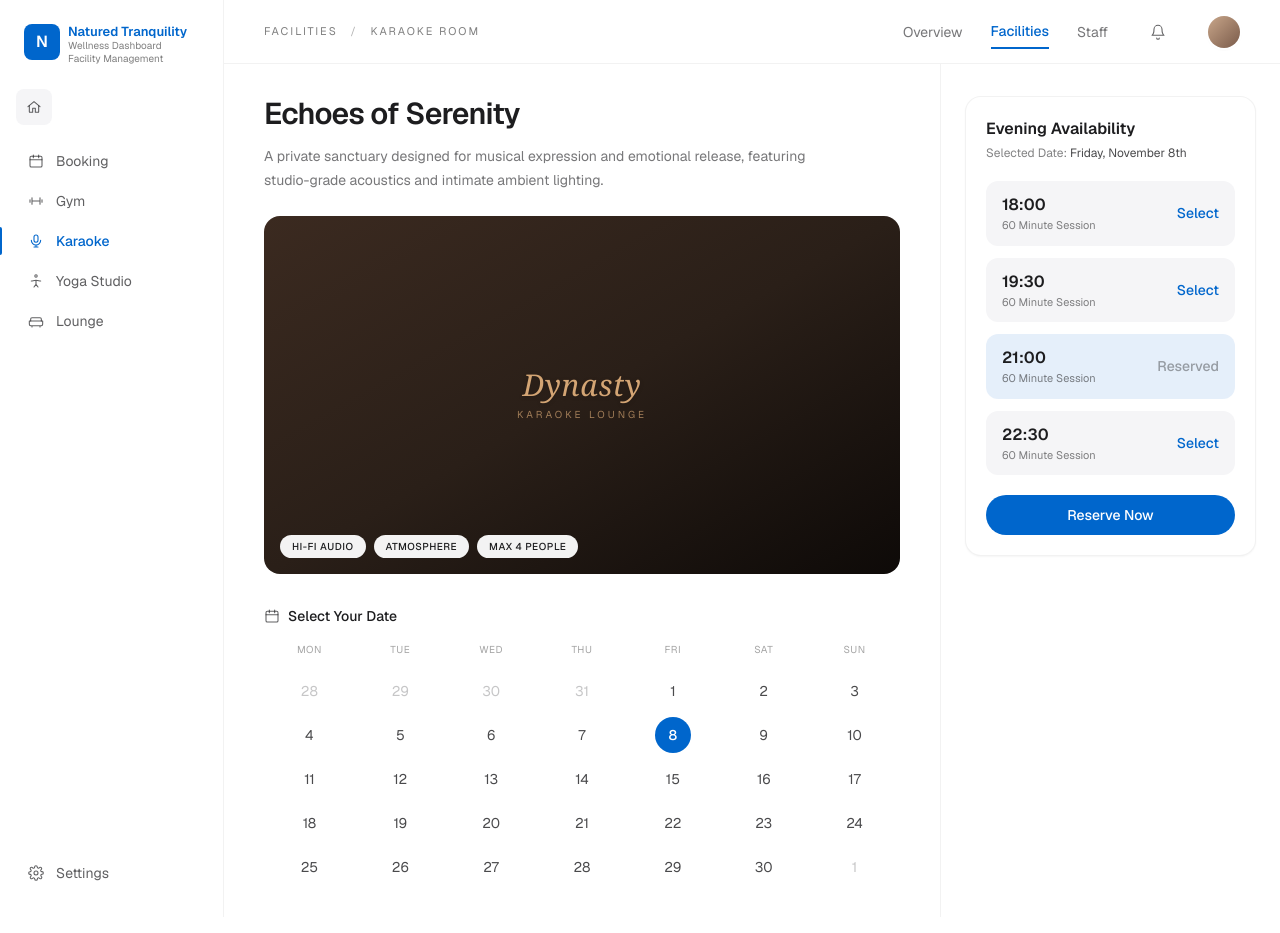
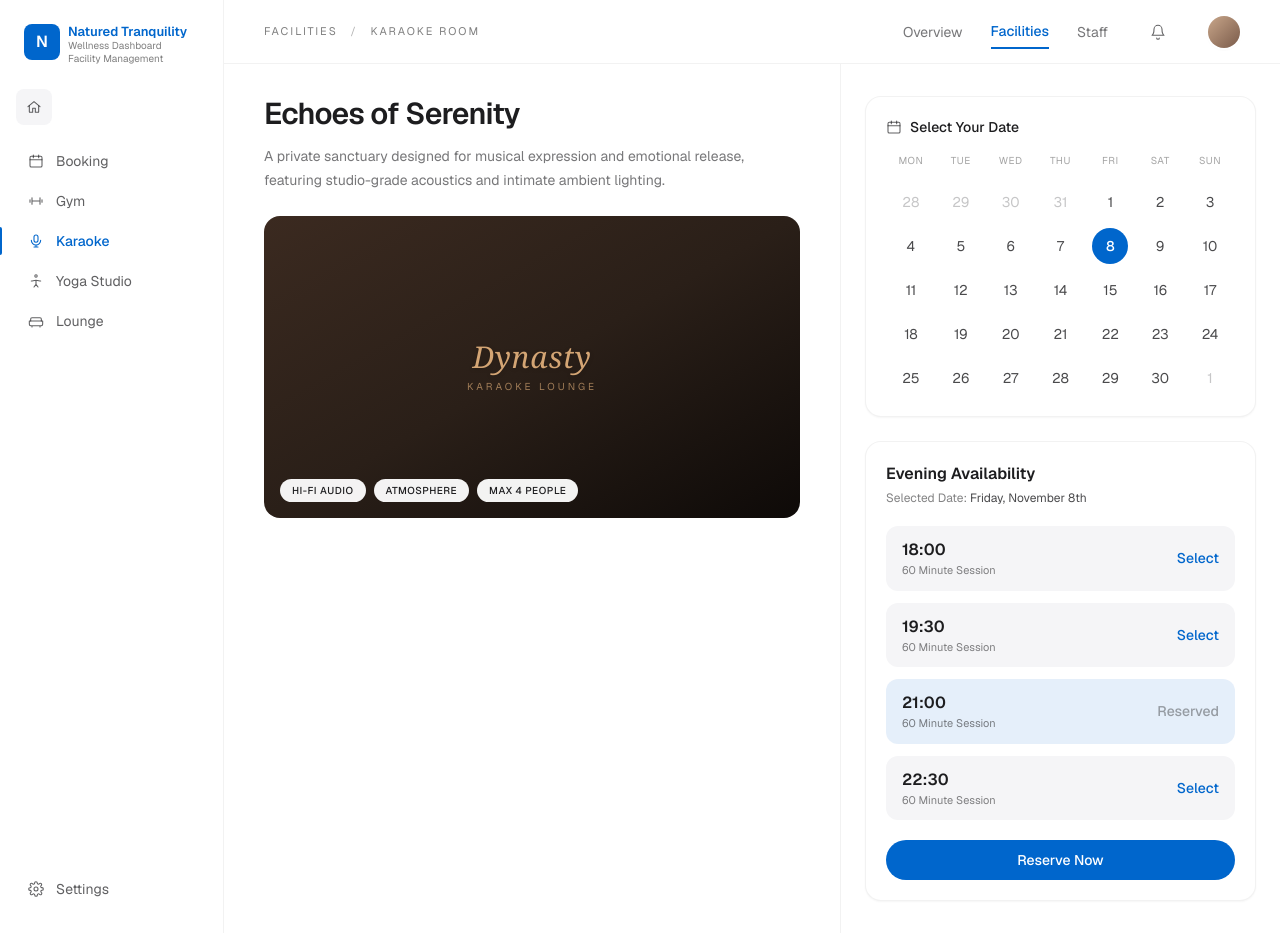
Before and after one commit to Binary67/sunoki, a Next.js app: page / in a window 1280 px wide. Built offline with nearby package versions, Linux system fonts and the light colour scheme.

Commit message:
Move date selector into sidebar and widen room showcase

```diff
--- a/app/page.tsx
+++ b/app/page.tsx
@@ -180,13 +180,12 @@ export default function Home() {
 
         <div className="flex-1 flex min-h-0">
           <main className="flex-1 px-10 py-8 min-w-0">
-            <div className="max-w-xl">
+            <div className="max-w-2xl">
               <h1 className="text-3xl font-semibold tracking-tight">Echoes of Serenity</h1>
               <p className="mt-3 text-sm leading-6 text-ink/60">
                 A private sanctuary designed for musical expression and emotional release,
                 featuring studio-grade acoustics and intimate ambient lighting.
               </p>
-            </div>
 
               <div className="relative mt-6 rounded-2xl overflow-hidden bg-gradient-to-br from-[#3b2a20] via-[#2a1f18] to-[#0e0a08] aspect-[16/9]">
                 <div className="absolute inset-0 grid place-items-center">
@@ -210,8 +209,11 @@ export default function Home() {
                   ))}
                 </div>
               </div>
+            </div>
+          </main>
 
-            <section className="mt-8">
+          <aside className="w-[440px] shrink-0 border-l border-black/5 px-6 py-8 space-y-6">
+            <div className="rounded-2xl border border-black/5 bg-white p-5 shadow-[0_1px_2px_rgba(0,0,0,0.04)]">
               <div className="flex items-center gap-2 text-sm font-medium">
                 <CalendarIcon className="size-4 text-ink/70" />
                 <span>Select Your Date</span>
@@ -238,10 +240,8 @@ export default function Home() {
                   </div>
                 ))}
               </div>
-            </section>
-          </main>
+            </div>
 
-          <aside className="w-[340px] shrink-0 border-l border-black/5 px-6 py-8">
             <div className="rounded-2xl border border-black/5 bg-white p-5 shadow-[0_1px_2px_rgba(0,0,0,0.04)]">
               <h2 className="text-base font-semibold">Evening Availability</h2>
               <div className="mt-1 text-xs text-ink/55">
```
Lines whose indentation alone changed are shown as unchanged.
